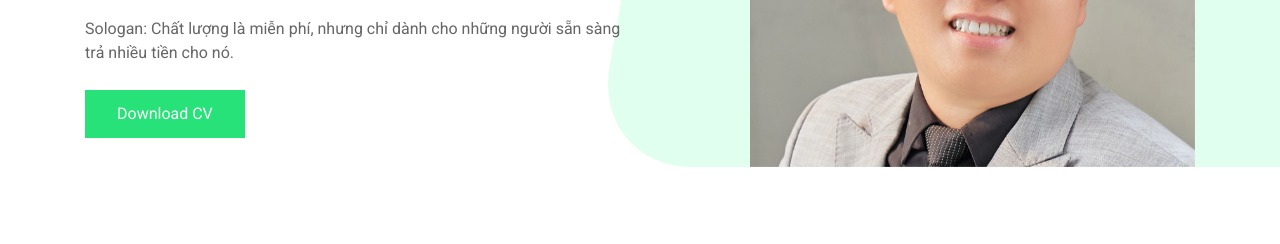
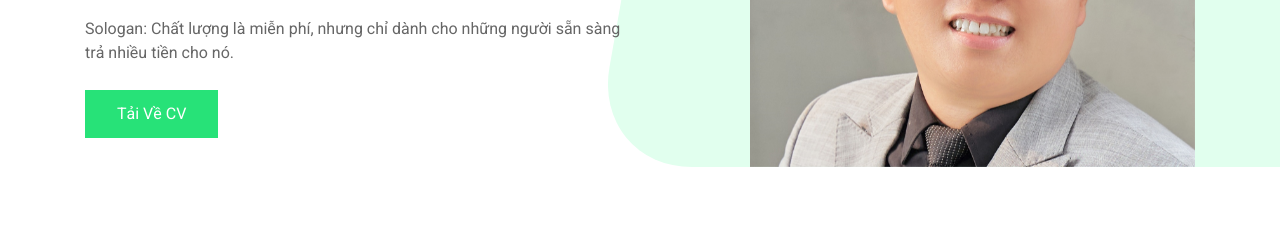
Before and after one commit to trungnm03/cv, a plain HTML site: page vi.html in a window 1280 px wide. Shown: the part 379-623 px from the top of the page. Drawn offline with Linux system fonts and the light colour scheme; files whose address does not match are found by name.

Commit message:
update cv_vi

```diff
--- a/vi.html
+++ b/vi.html
@@ -108,7 +108,7 @@
                         </div>
                         <h4 class="animation" data-animation="fadeInUp" data-animation-delay="0.03s">Tôi là <span id="typed-text" class="text_default"></span></h4>
                         <p class="animation" data-animation="fadeInUp" data-animation-delay="0.04s">Sologan: Chất lượng là miễn phí, nhưng chỉ dành cho những người sẵn sàng trả nhiều tiền cho nó.</p>
-                        <a href="assets/cv.pdf" class="btn btn-default rounded-0 btn-aylen animation" data-animation="fadeInUp" data-animation-delay="0.05s">Download CV</a>
+                        <a href="assets/cv_vi.pdf" class="btn btn-default rounded-0 btn-aylen animation" data-animation="fadeInUp" data-animation-delay="0.05s">Tải về CV</a>
                     </div>
                 </div>
                 <div class="col-xl-5 col-md-5">
```
Also changed, not shown: 2 other files.
